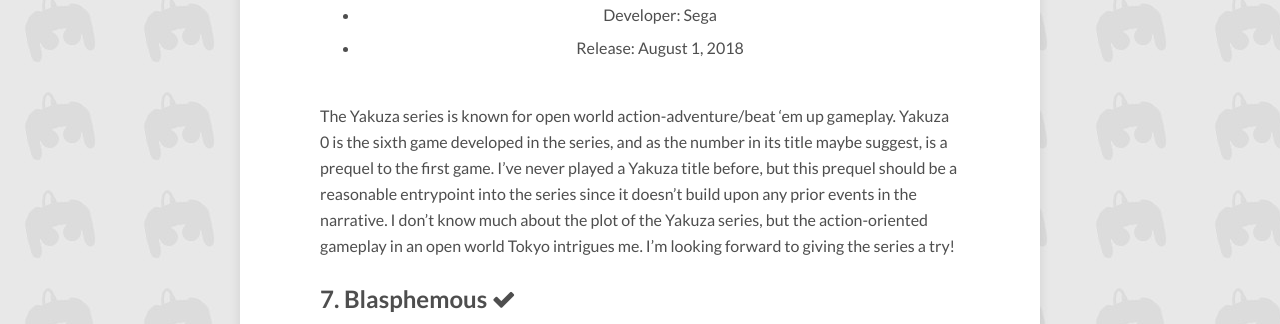
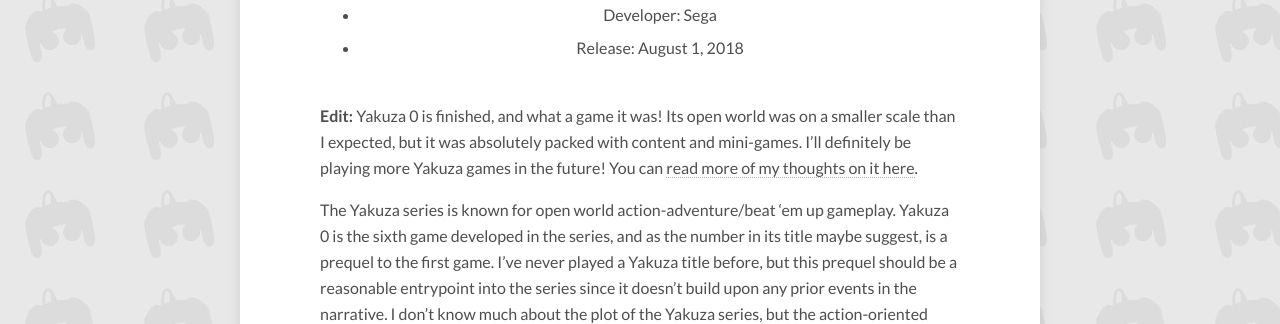
Before and after one commit to BravingTheBacklog/bravingthebacklog.github.io, a Jekyll site: the page built from _posts/2020-05-14-top-10-games-in-my-steam-backlog-2020.md, in a window 1280 px wide and 900 px high, scrolled down 2417 px, cut to the strip 154-478 px from the top of the window. Built offline with Jekyll 4.4.1, drawn with Linux system fonts in a browser that asks for light colours; nearby versions of some CDN libraries; comment, search, counter and statistics services are not loaded; some of the changed text lies outside the part shown.

Commit message:
Check off Yakuza 0 on backlog list

```diff
--- a/_posts/2020-05-14-top-10-games-in-my-steam-backlog-2020.md
+++ b/_posts/2020-05-14-top-10-games-in-my-steam-backlog-2020.md
@@ -78,7 +78,13 @@
 and traps. I'm most curious about the battle system. Turn-based battles always
 sound interesting to me!
 
-## 8. {% include game.html game="Yakuza 0" %}
+## 8. {% include game.html game="Yakuza 0" checkmark="" %}
+
+**Edit:** Yakuza 0 is finished, and what a game it was! Its open world was on a
+smaller scale than I expected, but it was absolutely packed with content and
+mini-games. I'll definitely be playing more Yakuza games in the future! You can
+[read more of my thoughts on it here]({% post_url
+2020-12-07-what-im-playing-no-101 %}#Yakuza0).
 
 The Yakuza series is known for open world action-adventure/beat 'em up gameplay.
 Yakuza 0 is the sixth game developed in the series, and as the number in its
```
Also changed, not shown: other parts of _posts/2020-05-14-top-10-games-in-my-steam-backlog-2020.md (+1 -1 lines).
